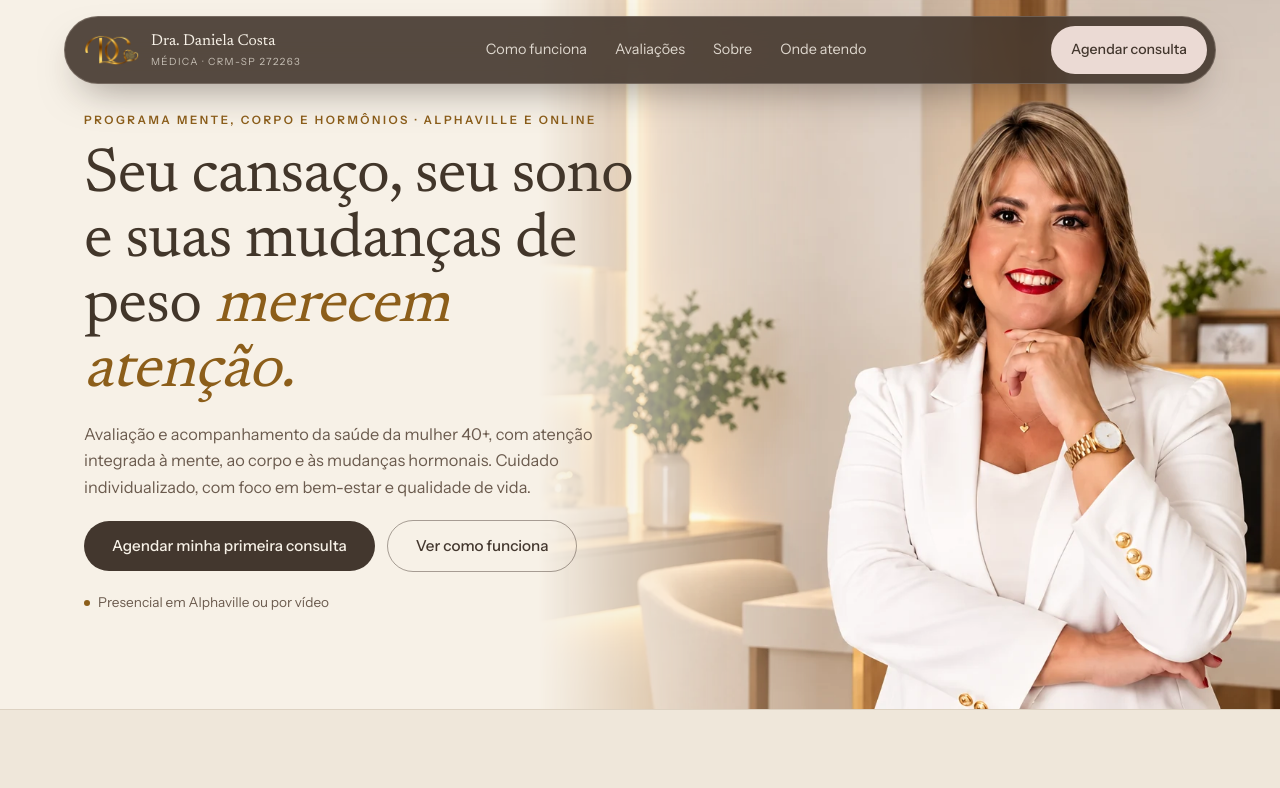
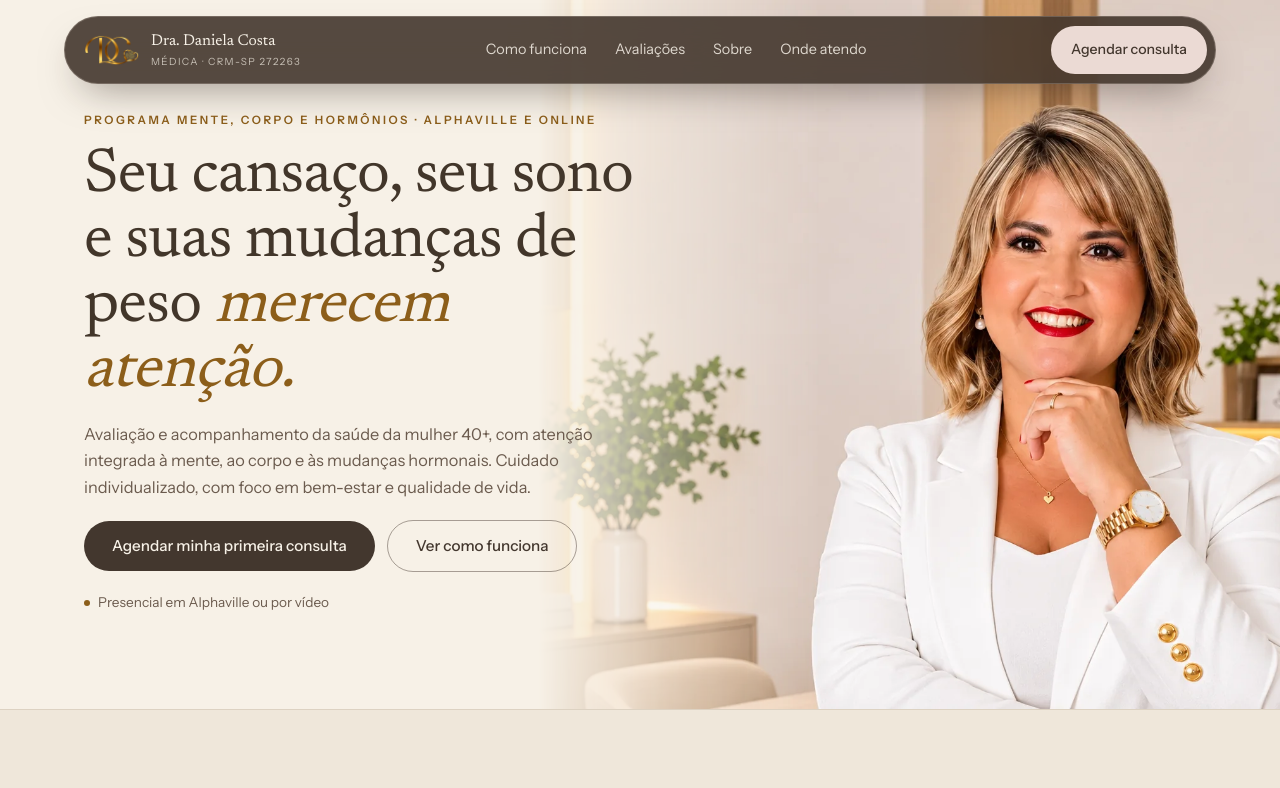
Before and after one commit to Zynta-Ecossistema/dra-daniela-costa-site, a Next.js app: page / in a window 1280 px wide. Shown: the top 788 px of the page. Built offline with nearby package versions, Linux system fonts and the light colour scheme.

Commit message:
Nova foto do banner (dra-banner-v3), com recorte ajustado para celular e desktop

```diff
--- a/components/Hero.tsx
+++ b/components/Hero.tsx
@@ -10,31 +10,31 @@ export function Hero() {
       {/* desktop: foto à direita, esmaecendo para o texto */}
       <div className="hero-photo absolute inset-y-0 right-0 hidden w-[58%] lg:block">
         <Image
-          src="/img/dra-banner-v2.webp"
+          src="/img/dra-banner-v3.webp"
           alt="Dra. Daniela Costa, médica, em consultório"
           fill
           priority
           sizes="58vw"
           className="object-cover"
-          style={{ objectPosition: "50% 14%" }}
+          style={{ objectPosition: "50% 30%" }}
         />
       </div>
 
       {/* celular: a foto fica atrás do texto, esmaecendo para baixo */}
-      <div className="hero-photo-m absolute -right-[22%] top-0 h-[600px] w-[122%] lg:hidden">
+      <div className="hero-photo-m absolute -right-[16%] top-0 h-[480px] w-[116%] lg:hidden">
         <Image
-          src="/img/dra-banner-v2.webp"
+          src="/img/dra-banner-v3.webp"
           alt="Dra. Daniela Costa, médica, em consultório"
           fill
           priority
           sizes="(max-width:1023px) 100vw, 1px"
           className="object-cover"
-          style={{ objectPosition: "72% 4%" }}
+          style={{ objectPosition: "66% 10%" }}
         />
       </div>
 
       {/* véu claro sobre a foto para o texto ficar legível */}
-      <div aria-hidden className="absolute inset-x-0 top-0 h-[600px] bg-gradient-to-b from-paper/0 via-paper/60 to-paper lg:hidden" />
+      <div aria-hidden className="absolute inset-x-0 top-0 h-[560px] bg-gradient-to-b from-paper/0 via-paper/60 to-paper lg:hidden" />
 
       <div className="relative z-10 mx-auto flex max-w-6xl items-center px-5 pb-8 pt-[92px] lg:min-h-[660px] lg:pb-24 lg:pt-28">
         <div className="lg:max-w-[50%]">
```
Also changed, not shown: public/img/dra-banner-v3.webp (added).
